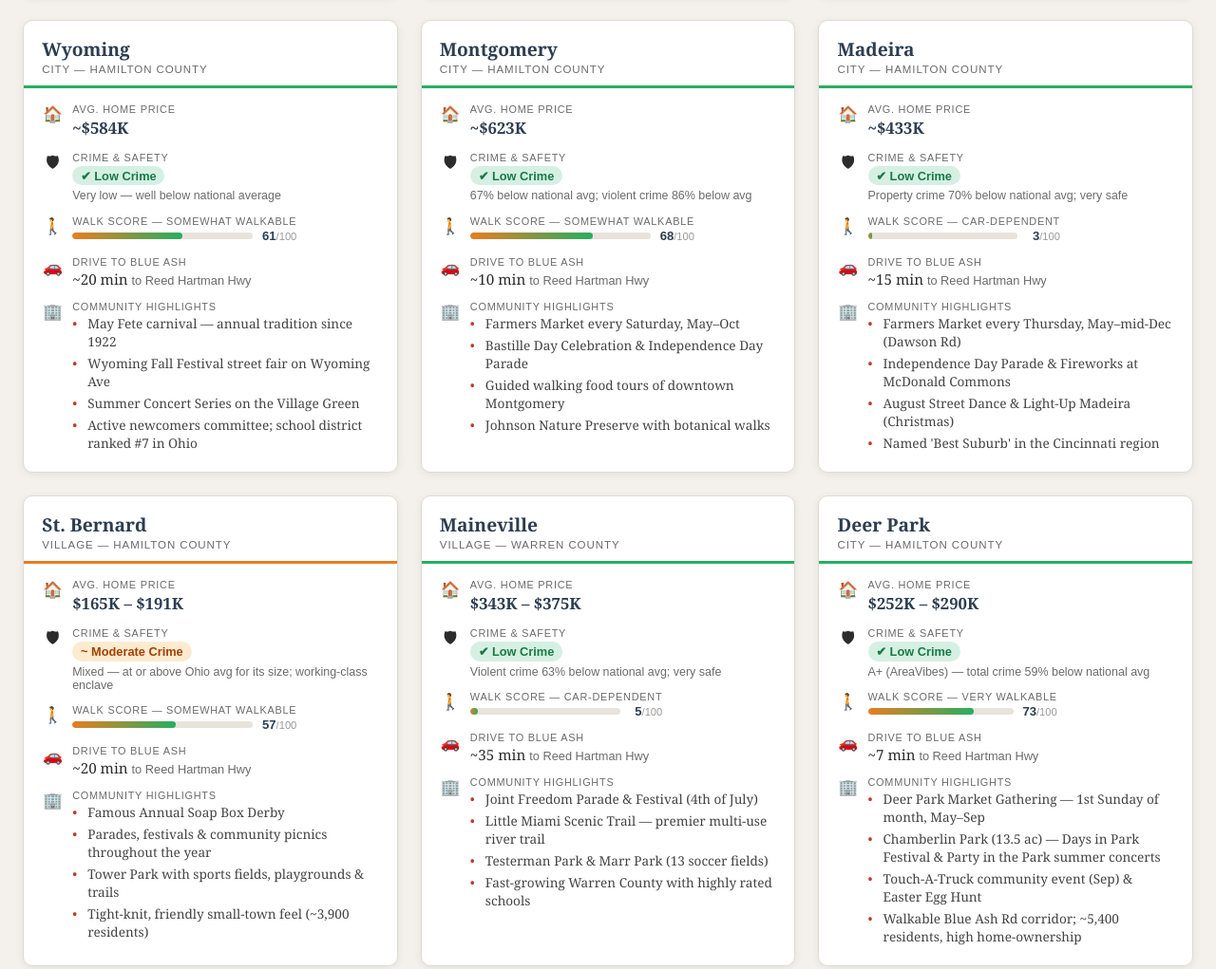
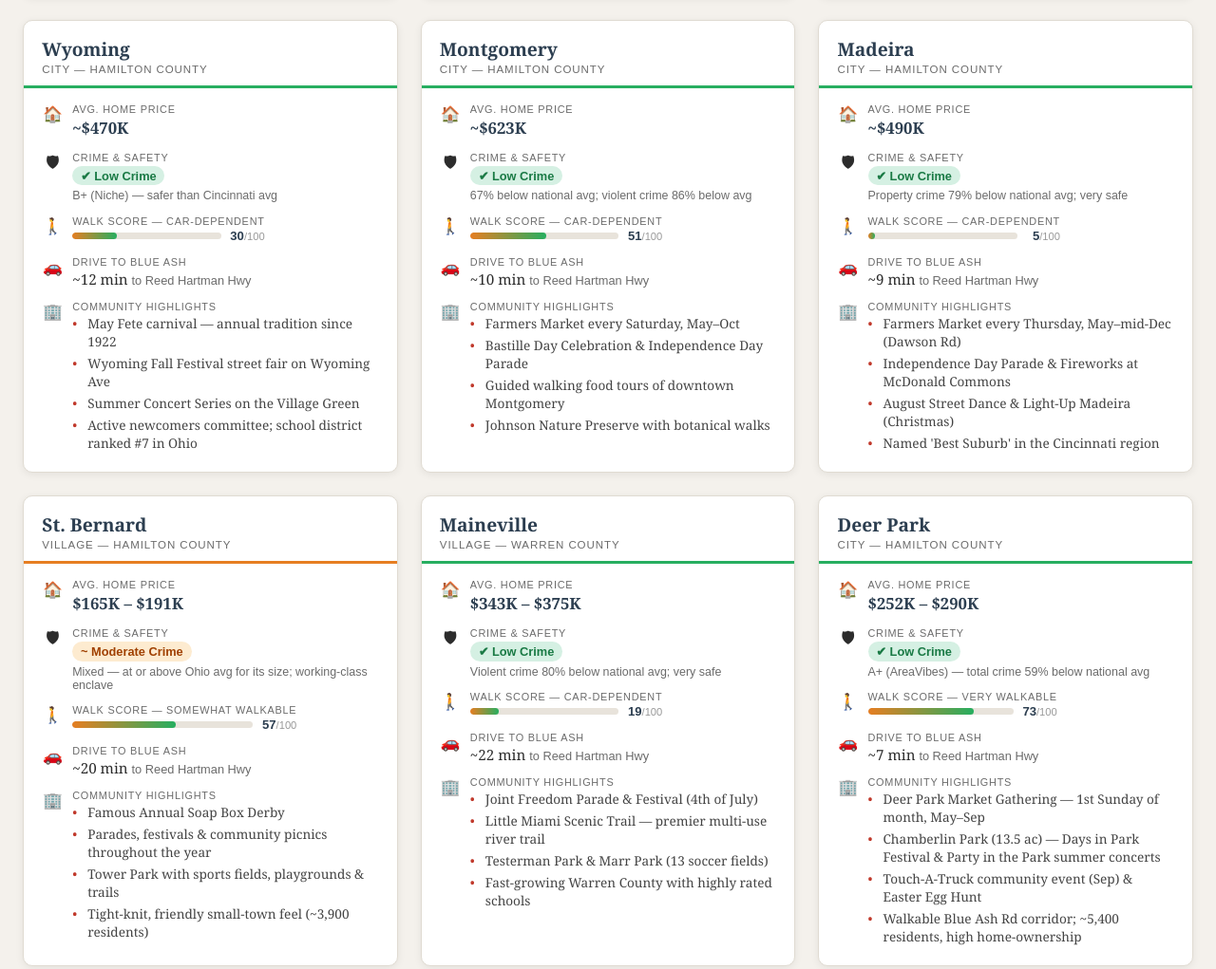
Before and after one commit to levidurfee/cincy, a plain HTML site: page index.html in a window 1280 px wide. Shown: the part 1402-2423 px from the top of the page at 95% size. Drawn offline with nearby package versions, Linux system fonts and the light colour scheme.

Commit message:
fix bad data

```diff
--- a/index.html
+++ b/index.html
@@ -539,13 +539,13 @@ const neighborhoods = [
     name: "Wyoming",
     type: "City — Hamilton County",
     lat: 39.2314, lng: -84.4664,
-    price: "~$584K",
-    priceMax: 584,
+    price: "~$470K",
+    priceMax: 470,
     crimeLevel: "safe",
-    crimeSummary: "Very low — well below national average",
-    walkScore: 61,
-    walkLabel: "Somewhat Walkable",
-    driveMin: 20,
+    crimeSummary: "B+ (Niche) — safer than Cincinnati avg",
+    walkScore: 30,
+    walkLabel: "Car-Dependent",
+    driveMin: 12,
     community: [
       "May Fete carnival — annual tradition since 1922",
       "Wyoming Fall Festival street fair on Wyoming Ave",
@@ -562,8 +562,8 @@ const neighborhoods = [
     priceMax: 623,
     crimeLevel: "safe",
     crimeSummary: "67% below national avg; violent crime 86% below avg",
-    walkScore: 68,
-    walkLabel: "Somewhat Walkable",
+    walkScore: 51,
+    walkLabel: "Car-Dependent",
     driveMin: 10,
     community: [
       "Farmers Market every Saturday, May–Oct",
@@ -577,13 +577,13 @@ const neighborhoods = [
     name: "Madeira",
     type: "City — Hamilton County",
     lat: 39.1863, lng: -84.3677,
-    price: "~$433K",
-    priceMax: 433,
+    price: "~$490K",
+    priceMax: 490,
     crimeLevel: "safe",
-    crimeSummary: "Property crime 70% below national avg; very safe",
-    walkScore: 3,
+    crimeSummary: "Property crime 79% below national avg; very safe",
+    walkScore: 5,
     walkLabel: "Car-Dependent",
-    driveMin: 15,
+    driveMin: 9,
     community: [
       "Farmers Market every Thursday, May–mid-Dec (Dawson Rd)",
       "Independence Day Parade & Fireworks at McDonald Commons",
@@ -618,10 +618,10 @@ const neighborhoods = [
     price: "$343K – $375K",
     priceMax: 375,
     crimeLevel: "safe",
-    crimeSummary: "Violent crime 63% below national avg; very safe",
-    walkScore: 5,
+    crimeSummary: "Violent crime 80% below national avg; very safe",
+    walkScore: 19,
     walkLabel: "Car-Dependent",
-    driveMin: 35,
+    driveMin: 22,
     community: [
       "Joint Freedom Parade & Festival (4th of July)",
       "Little Miami Scenic Trail — premier multi-use river trail",
@@ -658,8 +658,8 @@ const neighborhoods = [
     priceMax: 297,
     crimeLevel: "safe",
     crimeSummary: "A (AreaVibes) — total crime 49% below national avg",
-    walkScore: 65,
-    walkLabel: "Somewhat Walkable",
+    walkScore: 80,
+    walkLabel: "Very Walkable",
     driveMin: 9,
     community: [
       "Taste of Silverton — annual June food & music festival",
@@ -677,8 +677,8 @@ const neighborhoods = [
     priceMax: 274,
     crimeLevel: "moderate",
     crimeSummary: "B (AreaVibes) — violent crime 57% below national avg; moderate property crime",
-    walkScore: 65,
-    walkLabel: "Somewhat Walkable",
+    walkScore: 80,
+    walkLabel: "Very Walkable",
     driveMin: 14,
     community: [
       "Reading Farmers Market — every Friday, June–September (Market St)",
@@ -698,7 +698,7 @@ const neighborhoods = [
     crimeSummary: "A+ (AreaVibes) — 29% below Kentucky avg; named 'Walk Friendly Community'",
     walkScore: 79,
     walkLabel: "Very Walkable",
-    driveMin: 30,
+    driveMin: 23,
     community: [
       "Bellevue Beach Park — Farmers Market (3rd Sunday Jul–Oct), Art in the Park & river concerts",
       "First Friday monthly events along Taylor & Fairfield Ave",
@@ -711,13 +711,13 @@ const neighborhoods = [
     name: "Morrow",
     type: "Village — Warren County",
     lat: 39.3534, lng: -84.1258,
-    price: "$270K – $320K",
-    priceMax: 320,
+    price: "$350K – $385K",
+    priceMax: 385,
     crimeLevel: "safe",
-    crimeSummary: "Rural Warren County village; very low crime rate",
-    walkScore: 8,
+    crimeSummary: "A+ (AreaVibes) — crime 72% below Ohio avg; very safe",
+    walkScore: 26,
     walkLabel: "Car-Dependent",
-    driveMin: 40,
+    driveMin: 30,
     community: [
       "Little Miami River access — kayaking, fishing & scenic trails",
       "Little Miami Scenic Trail runs through town",
```
